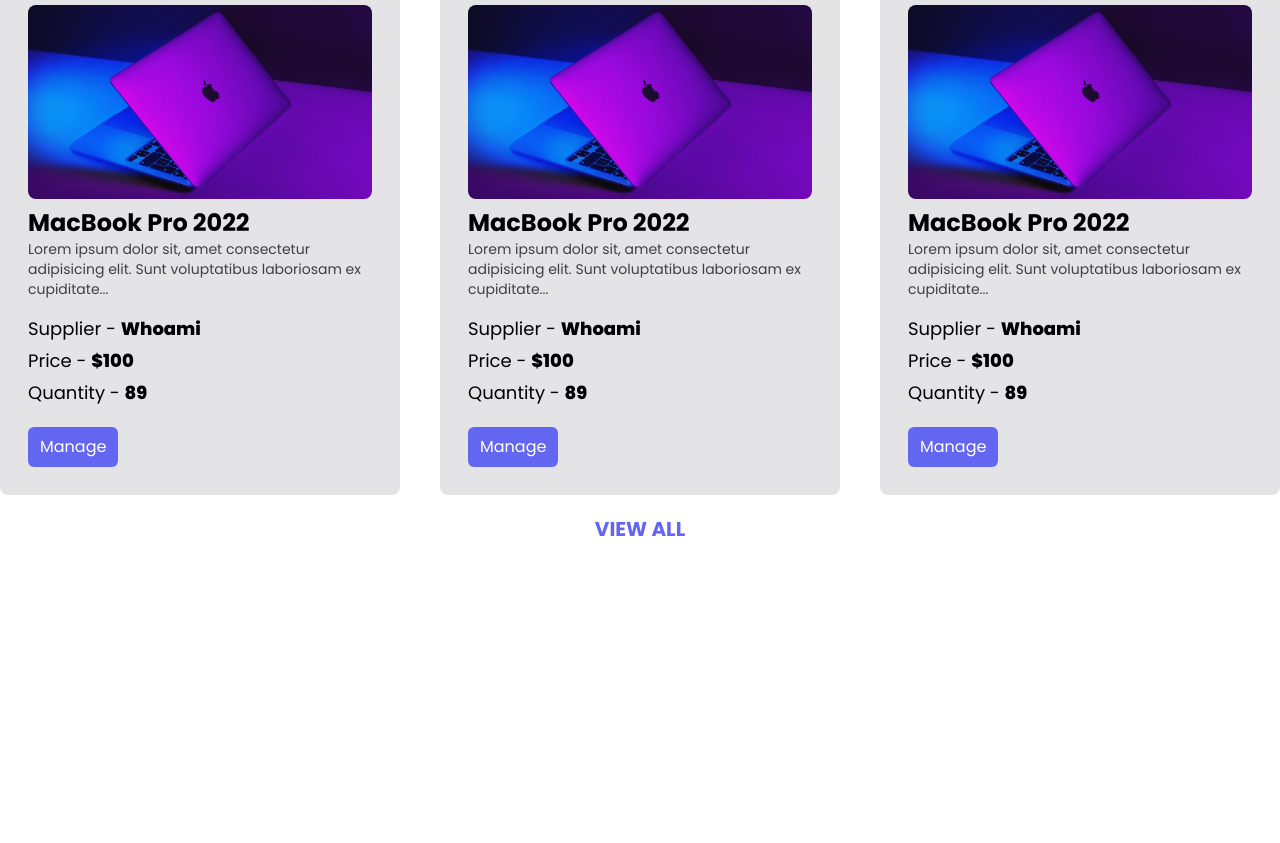
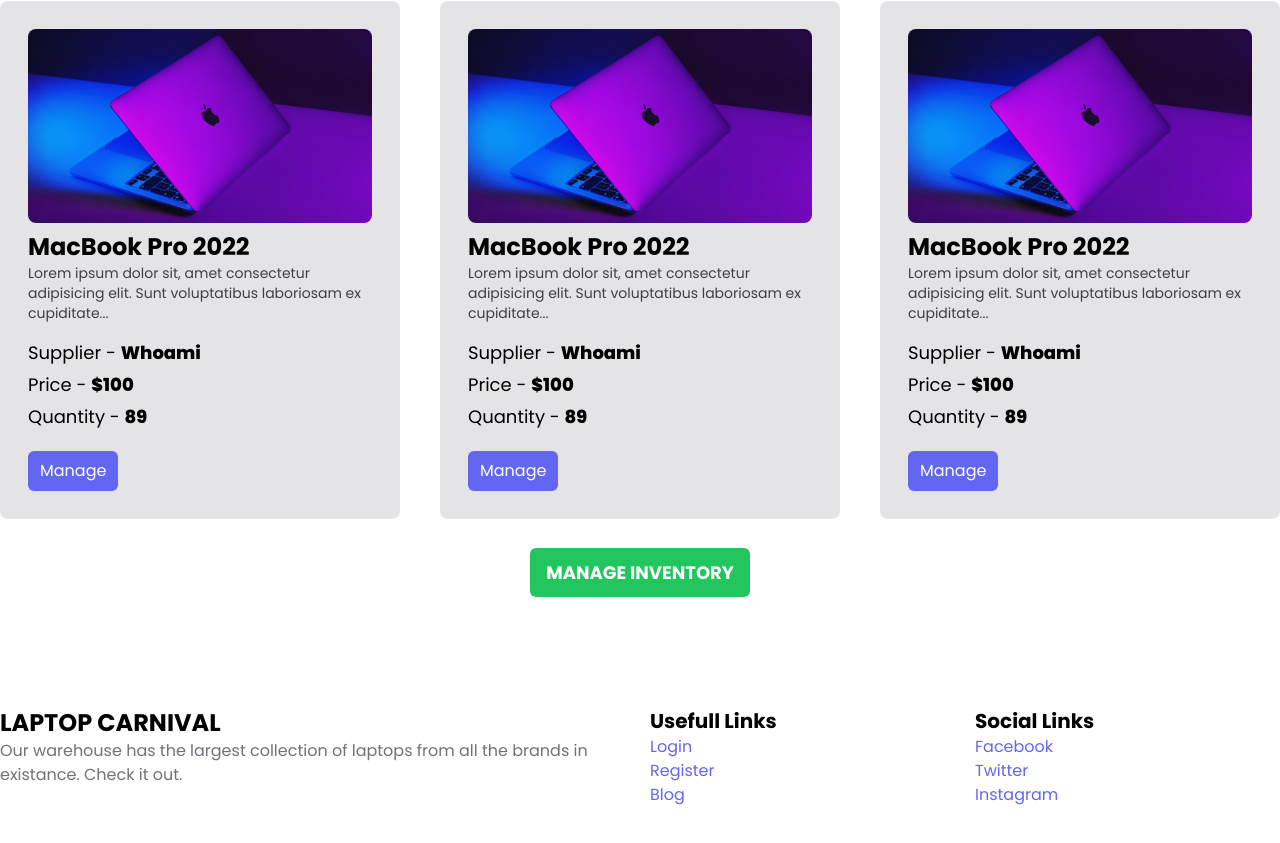
Before and after one commit to shahriyardx/laptop-carnival, a React (Vite) app: page / in a window 1280 px wide. Shown: the part 1409-2252 px from the top of the page. Before the commit the page ends 2032 px from the top, so only its background shows below. Built offline with nearby package versions, Linux system fonts and the light colour scheme.

Commit message:
Added footer and changed  text of buttons

```diff
--- a/src/sections/Banner/Banner.jsx
+++ b/src/sections/Banner/Banner.jsx
@@ -11,7 +11,7 @@
           <p className='font-light mt-2'>Our warehouse has the largest collection of laptops from all the brands in existance. Check it out.</p>
 
           <div className='mt-3'>
-            <Link to='/inventory' className='px-7 py-3 bg-indigo-500 text-white inline-block rounded-md'>Explore</Link>
+            <Link to='/inventory' className='px-7 py-3 bg-indigo-500 text-white inline-block rounded-md'>Manage Inventory</Link>
           </div>
         </div>
 
--- a/src/sections/Footer/Footer.jsx
+++ b/src/sections/Footer/Footer.jsx
@@ -1,8 +1,47 @@
 import React from 'react'
+import { Link } from 'react-router-dom'
+import Container from '../../components/Container/Container'
 
 const Footer = () => {
   return (
-    <div></div>
+    <div>
+      <Container className='py-10 grid grid-cols-4 gap-5'>
+        <div className='col-span-2'>
+          <h1 className='text-2xl font-bold uppercase'>Laptop Carnival</h1>
+          <p className='text-zinc-500'>Our warehouse has the largest collection of laptops from all the brands in existance. Check it out.</p>
+        </div>
+
+        <div>
+          <h1 className='text-xl font-bold'>Usefull Links</h1>
+          <ul>
+            <li>
+              <Link className='text-indigo-500' to='/login'>Login</Link>
+            </li>
+            <li>
+              <Link className='text-indigo-500' to='/register'>Register</Link>
+            </li>
+            <li>
+              <Link className='text-indigo-500' to='/blog'>Blog</Link>
+            </li>
+          </ul>
+        </div>
+
+        <div>
+          <h1 className='text-xl font-bold'>Social Links</h1>
+          <ul>
+            <li>
+              <a href="#" className='text-indigo-500'>Facebook</a>
+            </li>
+            <li>
+              <a href="#" className='text-indigo-500'>Twitter</a>
+            </li>
+            <li>
+              <a href="#" className='text-indigo-500'>Instagram</a>
+            </li>
+          </ul>
+        </div>
+      </Container>
+    </div>
   )
 }
 
--- a/src/sections/Products/Products.jsx
+++ b/src/sections/Products/Products.jsx
@@ -6,7 +6,7 @@
 const Products = () => {
   return (
     <Container className='py-20'>
-      <h1 className='text-3xl font-bold mb-5 text-center'>Inventory</h1>
+      <h1 className='text-4xl font-bold mb-10 text-center'>Inventory</h1>
 
       <div className='grid grid-cols-1 sm:grid-cols-2 md:grid-cols-3 gap-10'>
         <Product />
@@ -17,8 +17,8 @@
         <Product />
       </div>
 
-      <div className='mt-5 text-center'>
-        <Link className='text-xl uppercase font-bold text-indigo-500' to="/inventory">View All</Link>
+      <div className='mt-10 text-center'>
+        <Link className='text-lg uppercase font-bold bg-green-500 px-4 py-3 text-white rounded-md' to="/inventory">Manage Inventory</Link>
       </div>
     </Container>
   )
```
